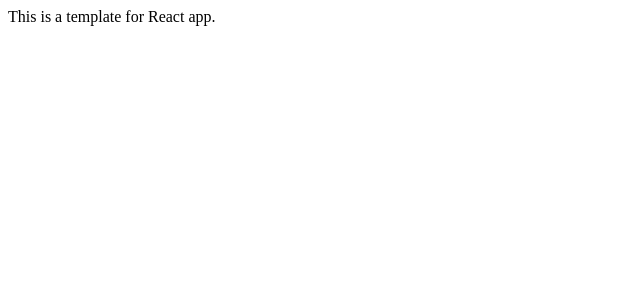
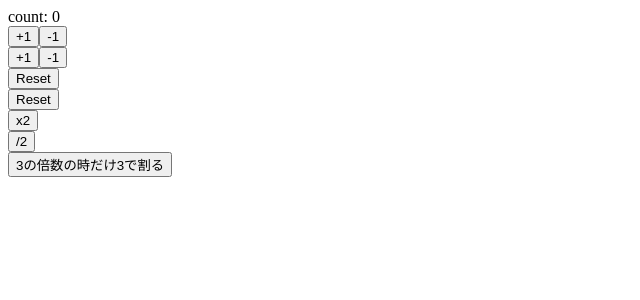
Before and after one commit to pochi23/react-hooks-practice, a React (Create React App) app in the folder react-hooks-101/: page / in a window 1280 px wide. Shown: the top 300 px of the page, without its empty margins (0-640 px from the left). Built offline with nearby package versions, Linux system fonts and the light colour scheme.

Commit message:
my first React Hook with useState

```diff
--- a/react-hooks-101/src/App.js
+++ b/react-hooks-101/src/App.js
@@ -1,11 +1,69 @@
-import React from 'react';
+import React, { useState } from "react";
 
 const App = () => {
+  const [count, setCount] = useState(0);
+  const increment = () => {
+    setCount(count + 1);
+  };
+  const decrement = () => {
+      setCount(count - 1);
+  };
+  const increment2 = () => {
+    setCount((previousCount) => previousCount + 1);
+  };
+  const decrement2 = () => {
+      setCount((previousCount) => previousCount - 1);
+  };
+  const reset = () => {
+    setCount(0)
+  }
+  const reset2 = () => {
+    setCount((previousCount) => 0)
+  }
+  const times = () => {
+    setCount(count * 2)
+  }
+  const divide = () => {
+    setCount(count / 2)
+  }
+  // const divide3 = () => {
+  //   if(count % 3 === 0) {
+  //     setCount(count / 3)
+  //   }
+  // }
+  const divide3 = () => setCount(previousCount => {
+    if(previousCount % 3 === 0) {
+      return previousCount / 3
+    } else return previousCount
+  })
   return (
-    <div>
-      This is a template for React app.
-    </div>
+    <React.Fragment>
+      <div>count: {count}</div>
+      <div>
+        <button onClick={increment}>+1</button>
+        <button onClick={decrement}>-1</button>
+      </div>
+      <div>
+        <button onClick={increment2}>+1</button>
+        <button onClick={decrement2}>-1</button>
+      </div>
+      <div>
+        <button onClick={reset}>Reset</button>
+      </div>
+      <div>
+        <button onClick={reset2}>Reset</button>
+      </div>
+      <div>
+        <button onClick={times}>x2</button>
+      </div>
+      <div>
+        <button onClick={divide}>/2</button>
+      </div>
+      <div>
+        <button onClick={divide3}>3の倍数の時だけ3で割る</button>
+      </div>
+    </React.Fragment>
   );
-}
+};
 
 export default App;
```
